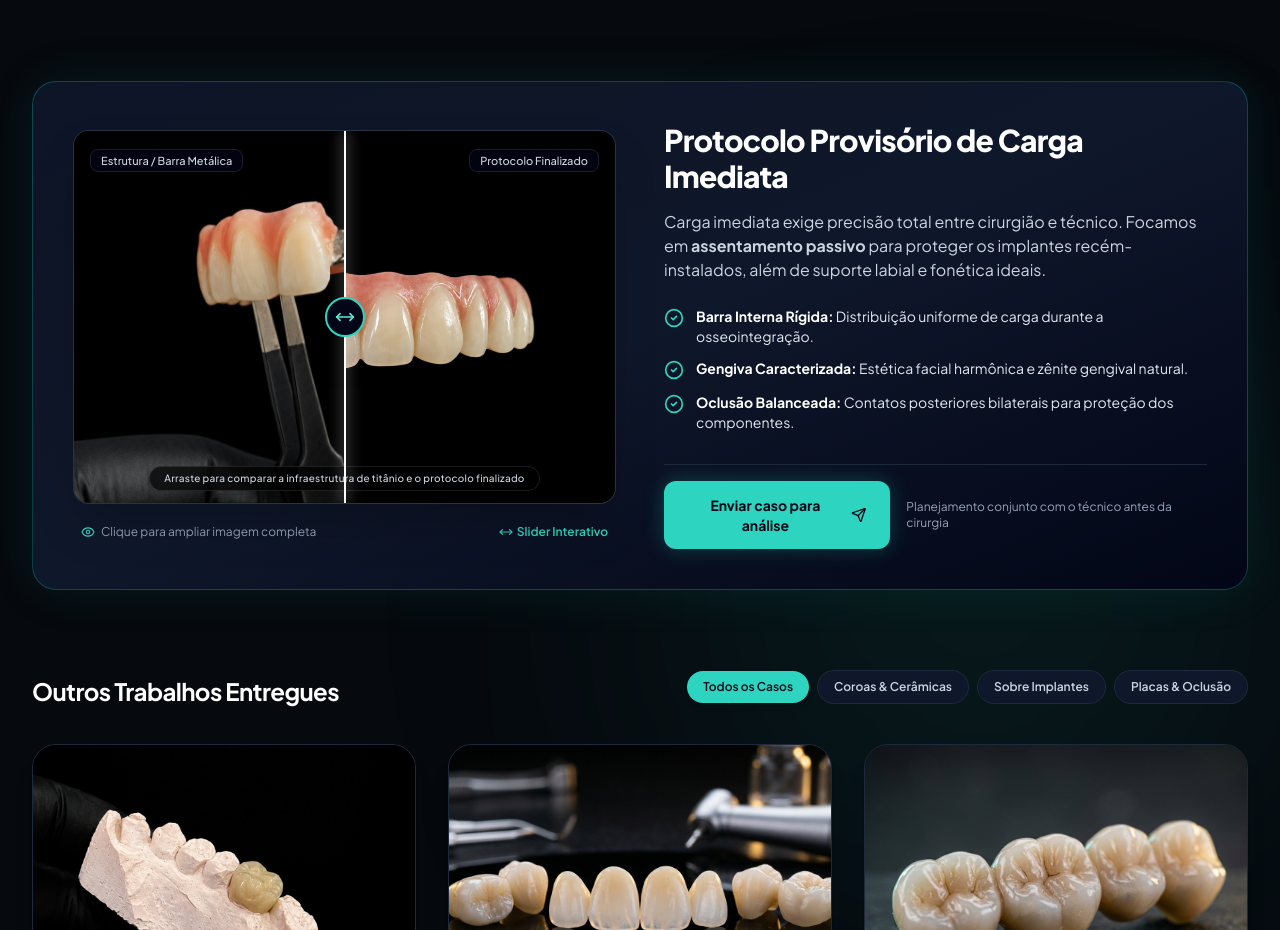
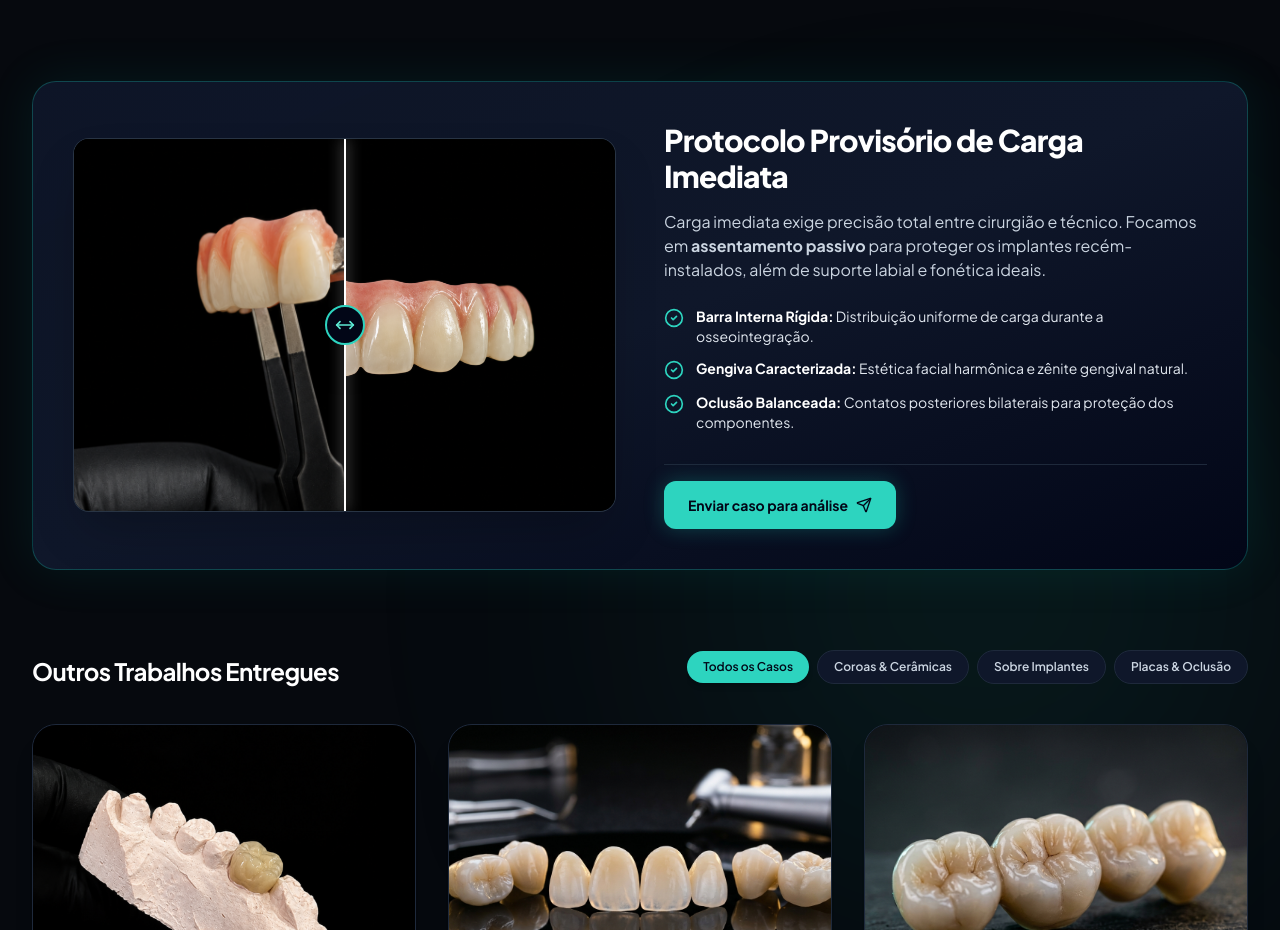
Before and after one commit to cauacreis/Osvaldo-Filho-Landing-Page, a React (Vite) app: page / in a window 1280 px wide. Shown: the part 5763-6693 px from the top of the page. Built offline with nearby package versions, Linux system fonts and the light colour scheme; the HTML template or start-up script is replaced by a standard one.

Commit message:
fix(gallery): remove helper texts and overlay labels from spotlight slider

```diff
--- a/src/components/CaseGallery.tsx
+++ b/src/components/CaseGallery.tsx
@@ -1,6 +1,6 @@
 import React, { useState } from 'react'
 import { motion, AnimatePresence } from 'framer-motion'
-import { ZoomIn, X, CheckCircle2, Eye, Send, MoveHorizontal } from 'lucide-react'
+import { ZoomIn, X, CheckCircle2, Send } from 'lucide-react'
 import { BeforeAfterSlider } from './ui/BeforeAfterSlider'
 import { TiltCard } from './ui/TiltCard'
 
@@ -155,8 +155,7 @@ export const CaseGallery: React.FC<CaseGalleryProps> = ({ onOpenTriage }) => {
           <div className="flex flex-col lg:flex-row gap-8 lg:gap-12 items-center">
 
             {/* Left Column: Interactive Before/After Comparison */}
-            <div className="w-full lg:w-1/2 flex flex-col gap-4">
-
+            <div className="w-full lg:w-1/2">
               <BeforeAfterSlider
                 beforeImage="/assets/case-protocolo-barra.webp"
                 afterImage="/assets/case-protocolo-finalizado.webp"
@@ -164,21 +163,6 @@ export const CaseGallery: React.FC<CaseGalleryProps> = ({ onOpenTriage }) => {
                 afterLabel="Protocolo Finalizado"
                 className="aspect-[4/3] sm:aspect-[16/11] border border-slate-700/80"
               />
-
-              <div className="flex items-center justify-between text-xs text-slate-400 px-2 pt-1">
-                <button
-                  type="button"
-                  onClick={() => setActiveImage('/assets/case-protocolo-finalizado.webp')}
-                  className="flex items-center gap-1.5 hover:text-teal-300 transition-colors cursor-pointer"
-                >
-                  <Eye className="w-3.5 h-3.5 text-teal-400" />
-                  <span>Clique para ampliar imagem completa</span>
-                </button>
-                <span className="text-teal-400 font-semibold flex items-center gap-1">
-                  <MoveHorizontal className="w-3.5 h-3.5" />
-                  Slider Interativo
-                </span>
-              </div>
             </div>
 
             {/* Right Column: Responsible, Simple Technical Analysis */}
@@ -217,7 +201,7 @@ export const CaseGallery: React.FC<CaseGalleryProps> = ({ onOpenTriage }) => {
                 </div>
               </div>
 
-              <div className="pt-4 border-t border-slate-800 flex flex-col sm:flex-row items-stretch sm:items-center gap-4">
+              <div className="pt-4 border-t border-slate-800 flex flex-col sm:flex-row items-stretch sm:items-center">
                 <button
                   type="button"
                   onClick={onOpenTriage}
@@ -226,9 +210,6 @@ export const CaseGallery: React.FC<CaseGalleryProps> = ({ onOpenTriage }) => {
                   <span>Enviar caso para análise</span>
                   <Send className="w-4 h-4 text-slate-950" />
                 </button>
-                <span className="text-xs text-slate-400 text-center sm:text-left">
-                  Planejamento conjunto com o técnico antes da cirurgia
-                </span>
               </div>
 
             </div>
--- a/src/components/ui/BeforeAfterSlider.tsx
+++ b/src/components/ui/BeforeAfterSlider.tsx
@@ -110,18 +110,6 @@ export const BeforeAfterSlider: React.FC<BeforeAfterSliderProps> = ({
         />
       </div>
 
-      {/* Subtle Minimal Labels */}
-      <div className="absolute top-4 left-4 z-20 pointer-events-none">
-        <span className="px-2.5 py-1 rounded-lg bg-slate-950/70 backdrop-blur-md border border-white/10 text-[11px] font-medium text-slate-300 shadow-sm">
-          {beforeLabel}
-        </span>
-      </div>
-      <div className="absolute top-4 right-4 z-20 pointer-events-none">
-        <span className="px-2.5 py-1 rounded-lg bg-slate-950/70 backdrop-blur-md border border-white/10 text-[11px] font-medium text-slate-300 shadow-sm">
-          {afterLabel}
-        </span>
-      </div>
-
       {/* Draggable Divider Line & Knob */}
       <div
         className="absolute top-0 bottom-0 z-30 pointer-events-none -translate-x-1/2 flex items-center justify-center will-change-[left]"
@@ -135,13 +123,6 @@ export const BeforeAfterSlider: React.FC<BeforeAfterSliderProps> = ({
           <MoveHorizontal className="w-5 h-5 text-teal-300" />
         </div>
       </div>
-
-      {/* Bottom hint */}
-      <div className="absolute bottom-3 inset-x-0 flex justify-center z-20 pointer-events-none">
-        <span className="px-3.5 py-1 rounded-full bg-black/70 backdrop-blur-md border border-white/10 text-[10px] text-slate-300 font-medium tracking-wide">
-          Arraste para comparar a infraestrutura de titânio e o protocolo finalizado
-        </span>
-      </div>
     </div>
   )
 }
```
